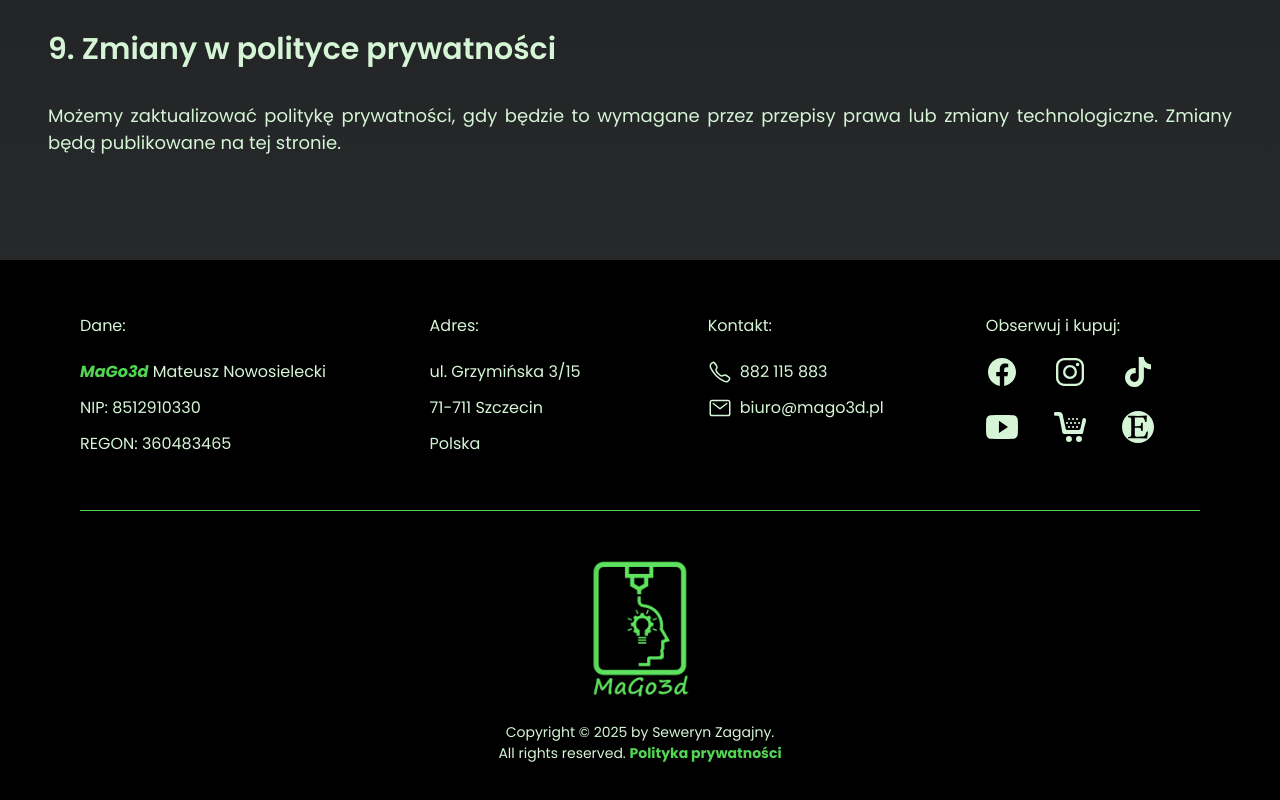
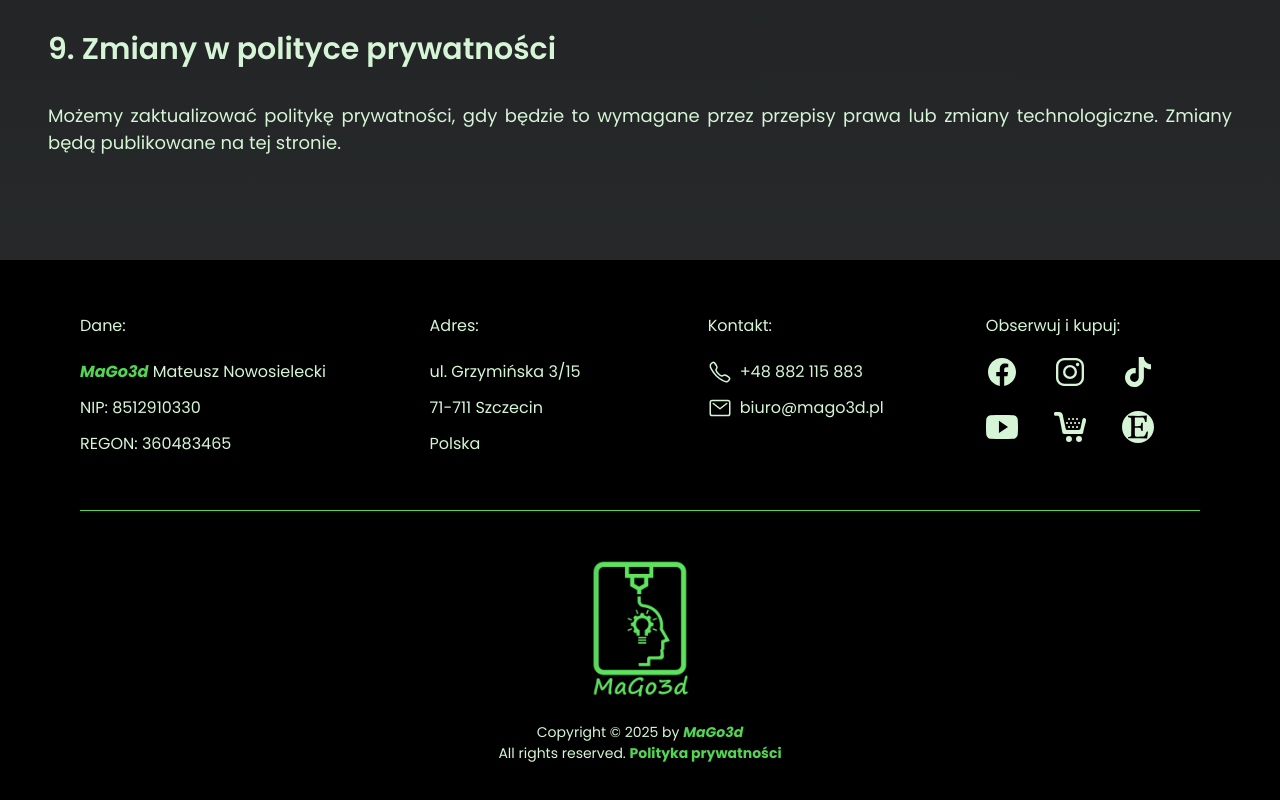
Before and after one commit to sewerynzagajny/mago3d, a React (Create React App) app: page /privacy in a window 1280 px wide. Shown: the part 2330-3130 px from the top of the page. Built offline with nearby package versions, Linux system fonts and the light colour scheme.

Commit message:
0905v4web

```diff
--- a/public/index.html
+++ b/public/index.html
@@ -10,7 +10,7 @@
     <meta name="theme-color" content="#000000" />
     <meta
       name="description"
-      content="Web site created using create-react-app"
+      content="MaGo3d – Kreatywna pracownia druku 3D. Oferujemy profesjonalne usługi druku 3D oraz projektowanie modeli."
     />
     <link rel="apple-touch-icon" href="%PUBLIC_URL%/logo192.png" />
     <!--
@@ -27,7 +27,7 @@
       work correctly both with client-side routing and a non-root public URL.
       Learn how to configure a non-root public URL by running `npm run build`.
     -->
-    <title>mago3d</title>
+    <title>MaGo3d – Kreatywna pracownia druku 3d</title>
   </head>
   <body>
     <noscript>You need to enable JavaScript to run this app.</noscript>
--- a/src/App.js
+++ b/src/App.js
@@ -24,7 +24,7 @@ import CookieBanner from "./components/CookieBanner";
 
 export default function App() {
   const [videoLoaded, setVideoLoaded] = useState(false);
-  const firstLoadPageVideoTime = 3;
+  const firstLoadPageVideoTime = 1.65;
   const headerRef = useRef(null); // Tworzymy referencję do nagłówka
 
   // Custom hook to handle scrolling to anchor
--- a/src/components/CompanyInfo.js
+++ b/src/components/CompanyInfo.js
@@ -23,9 +23,9 @@ export default function CompanyInfo({ className = "" }) {
       <div className={className}>
         <p className={`${className}--heading`}>Kontakt:</p>
         <p className={`${className}--text`}>
-          <a href="tel:882115883" className={`${className}--icon-and-link`}>
+          <a href="tel:+48882115883" className={`${className}--icon-and-link`}>
             <CallIcon className="icon-contact" />
-            <span>882 115 883 </span>
+            <span>+48 882 115 883 </span>
           </a>
         </p>
         <p className={`${className}--text`}>
--- a/src/components/Footer.js
+++ b/src/components/Footer.js
@@ -26,8 +26,8 @@ export default function Footer() {
             </div>
           </Link>
           <p className="footer__logo-container--copyright">
-            Copyright &copy; <span>{new Date().getFullYear()}</span> by Seweryn
-            Zagajny. <br />
+            Copyright &copy; <span>{new Date().getFullYear()}</span> by{" "}
+            <span className="company-name">MaGo3d</span> <br />
             All rights reserved.{" "}
             <Link to="/privacy" className="footer__logo-container--policy-link">
               Polityka prywatności
--- a/src/pages/Materials.js
+++ b/src/pages/Materials.js
@@ -169,7 +169,7 @@ export default function Materials() {
                       threshold={0}
                       animationTime={0.3}
                       animationTransform="translateY(6rem)"
-                      animationDelay={(index + 1) * 1}
+                      animationDelay={(index + 1) * 0.4}
                       rootMargin={rootMarginMobile}
                     >
                       <li className="materials__container__content--list">
```
